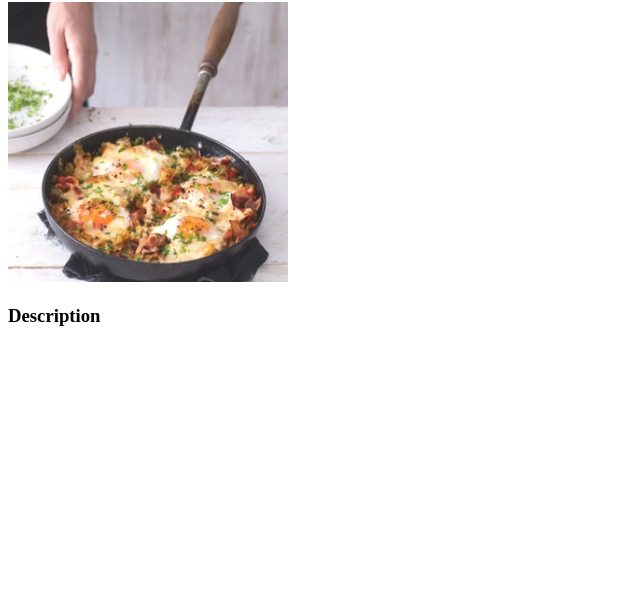
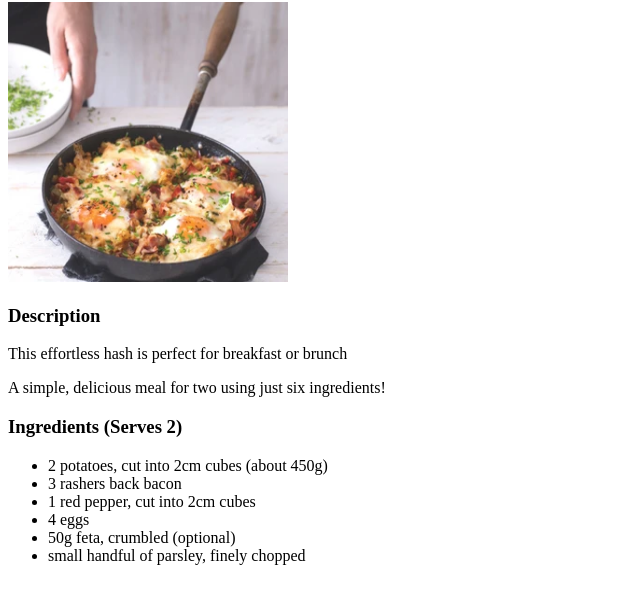
Before and after one commit to bassist32/odin-recipes, a plain HTML site: page recipes/breakfast-hash.html in a window 1280 px wide. Shown: the part 78-682 px from the top of the page, without its empty margins (0-640 px from the left). Drawn offline with Linux system fonts and the light colour scheme.

Commit message:
Added description and ingredients

```diff
--- a/recipes/breakfast-hash.html
+++ b/recipes/breakfast-hash.html
@@ -11,5 +11,17 @@
         height="280" width="280">
 
         <h3>Description</h3>
+        <p>This effortless hash is perfect for breakfast or brunch</p>
+        <p>A simple, delicious meal for two using just six ingredients!</p>
+
+        <h3>Ingredients (Serves 2)</h3>
+        <ul>
+            <li>2 potatoes, cut into 2cm cubes (about 450g)</li>
+            <li>3 rashers back bacon</li>
+            <li>1 red pepper, cut into 2cm cubes</li>
+            <li>4 eggs</li>
+            <li>50g feta, crumbled (optional)</li>
+            <li>small handful of parsley, finely chopped</li>
+        </ul>
     </body>
 </html>
```
